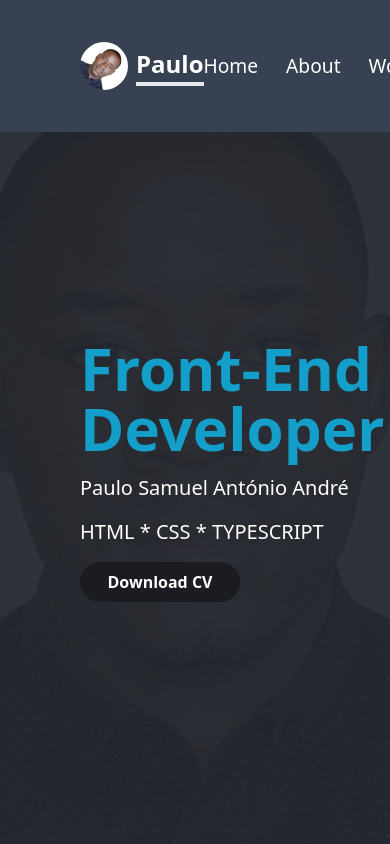
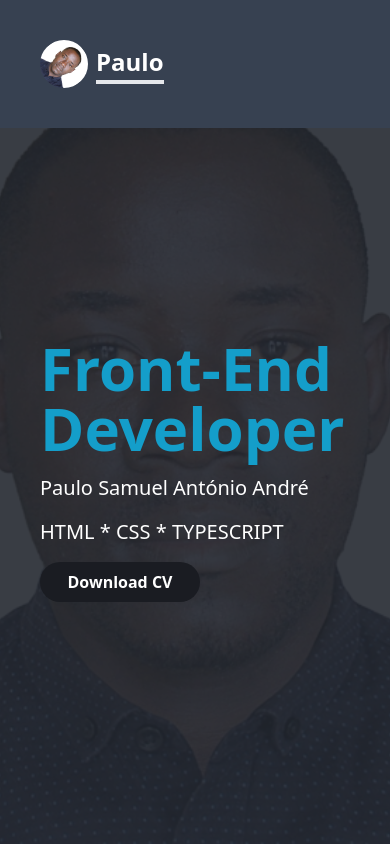
Before and after one commit to PauloAndre05/myportifolio, a React (Vite) app: page / in a window 390 px wide. Shown: the top 844 px of the page. Built offline with nearby package versions, Linux system fonts and the light colour scheme.

Commit message:
Starting responsive design

```diff
--- a/src/components/Banner.tsx
+++ b/src/components/Banner.tsx
@@ -2,10 +2,10 @@ import imgBanner from '../assets/images/cropped-foto.jpg'
 
 export function Banner () {
     return(
-        <main className="h-[100vh] flex p-20 pt-44 justify-between items-center relative">
+        <main className="h-[100vh] flex p-20 pt-44 justify-between items-center relative max-sm:pl-10">
             <img
                 src={imgBanner}
-                className="absolute inset-0 w-full h-full bg-no-repeat object-cover opacity-5"
+                className="absolute inset-0 w-full h-full bg-no-repeat object-cover opacity-5 max-sm:opacity-10"
                 alt="Imagem de Fundo"
             />
             <div className="flex flex-col gap-4 z-10">
@@ -15,7 +15,7 @@ export function Banner () {
                 <button className='w-40 p-2 rounded-full bg-four font-bold hover:opacity-50 animate-fadeIn'>Download CV</button>
             </div>
 
-            <div className='w-[30rem] h-[30rem] rounded-[50%]'>
+            <div className='w-[30rem] h-[30rem] rounded-[50%]  max-sm:hidden'>
                 <img
                     className='w-full h-full rounded-[50%] opacity-70'
                     src={imgBanner}
--- a/src/components/CardProject.tsx
+++ b/src/components/CardProject.tsx
@@ -8,7 +8,7 @@ interface CardProps {
 export function CardProject ({image, title, description, link}: CardProps) {
     return(
         <article className='bg-four p-8 rounded-[1rem] w-80 hover:scale-110 cursor-zoom-in'>
-                    <div className=' w-full overflow-hidden rounded-sm'>
+                    <div className=' w-full overflow-hidden rounded-sm shrink-0'>
                         <img
                             className='w-full object-cover rounded-[1rem]'
                             src={image}
--- a/src/components/Header.tsx
+++ b/src/components/Header.tsx
@@ -4,7 +4,7 @@ import { Banner } from './Banner';
 export function Header () {
     return(
         <main>
-            <section className="flex justify-between items-center px-[5rem] py-[1rem] bg-secound fixed right-0 left-0 z-50">
+            <section className="flex justify-between items-center px-[5rem] py-[1rem] bg-secound fixed right-0 left-0 z-50 max-sm:p-10">
                 <div className="flex items-center gap-2">
                     <div className='w-12 rounded-[100%] overflow-hidden'>
                         <img
@@ -15,7 +15,7 @@ export function Header () {
                     </div>
                     <h1 className="font-bold text-[1.5rem]  border-b-4">Paulo</h1>
                 </div>
-                <nav>
+                <nav className='max-sm:hidden'>
                     <ul className="flex items-center gap-7 text-[1.2rem]">
                         <li><a href="#">Home</a></li>
                         <li><a href="#">About</a></li>
@@ -23,7 +23,8 @@ export function Header () {
                         <li><a href="#">Projects</a></li>
                     </ul>
                 </nav>
-                <div className="flex flex-col justify-center items-center ">
+
+                <div className="flex flex-col justify-center items-center max-sm:hidden">
 
                     <div className="flex justify-center items-center flex-col">
                         <h1 className="font-bold text-[1.5rem]">Software Developer</h1>
```
